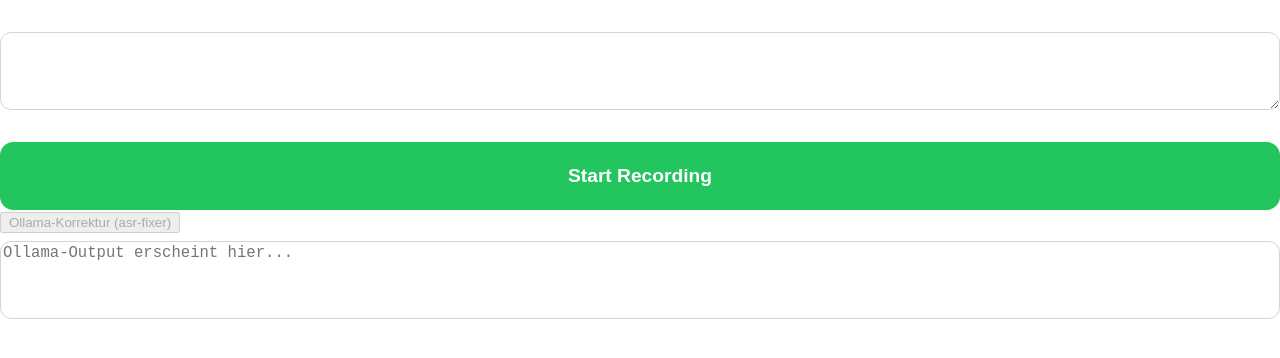
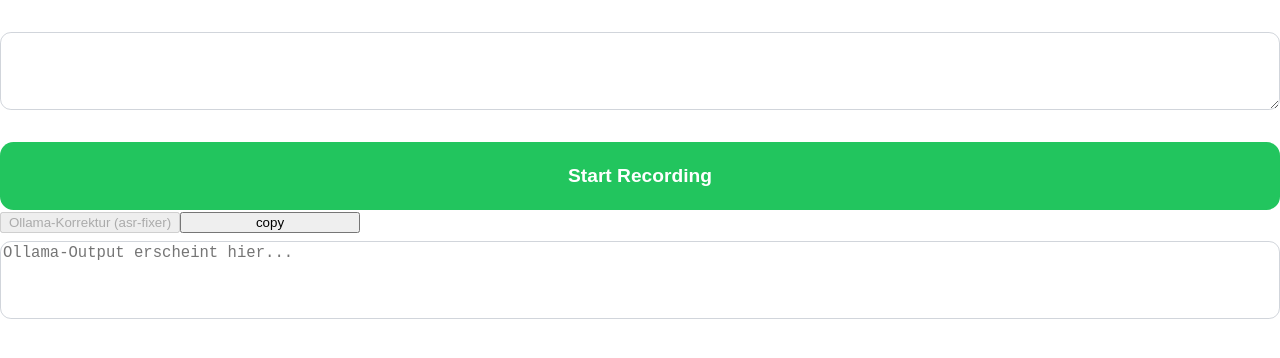
Before and after one commit to hoschi/speech4, a React (Vite) app in the folder client/: page / in a window 1280 px wide. Shown: the top 358 px of the page. Built offline with nearby package versions, Linux system fonts and the light colour scheme.

Commit message:
copy button (not working)

```diff
--- a/client/src/App.tsx
+++ b/client/src/App.tsx
@@ -91,6 +91,17 @@ function App() {
     }
   };
 
+  // Copy-Handler für ollama.output
+  const handleCopyOllamaOutput = async () => {
+    if (ollama.output) {
+      try {
+        await navigator.clipboard.writeText(ollama.output);
+      } catch (e) {
+        alert(`Kopieren fehlgeschlagen: ${e}`);
+      }
+    }
+  };
+
   return (
     <div className="app-card">
       {error && <div style={{ color: 'red', margin: '1rem 0' }}>Fehler: {error}</div>}
@@ -116,9 +127,16 @@ function App() {
       >
         {ollama.loading ? 'Ollama denkt...' : 'Ollama-Korrektur (asr-fixer)'}
       </button>
+      <button
+        onClick={handleCopyOllamaOutput}
+        style={{ minWidth: 180, marginBottom: 8 }}
+      >
+        copy
+      </button>
       </div>
       <textarea
         value={ollama.output}
+        onChange={(e) => setOllama((curr) => ({...curr, output: e.target.value}))}
         rows={4}
         style={{ width: '100%', minHeight: '4em'}}
         placeholder="Ollama-Output erscheint hier..."
```
